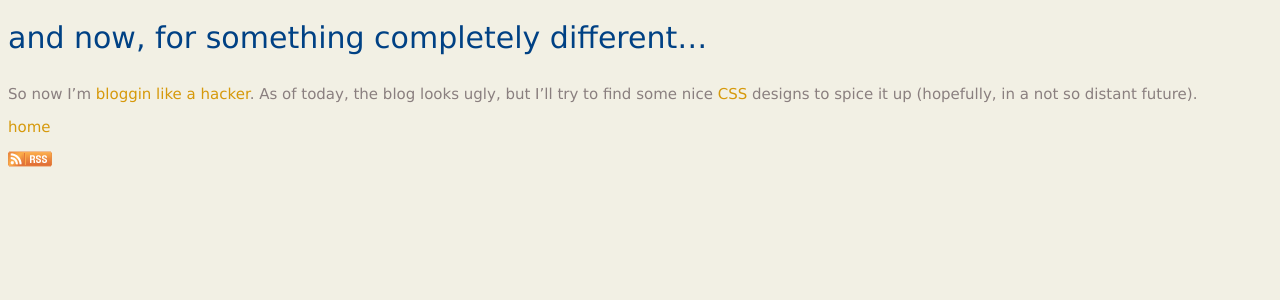
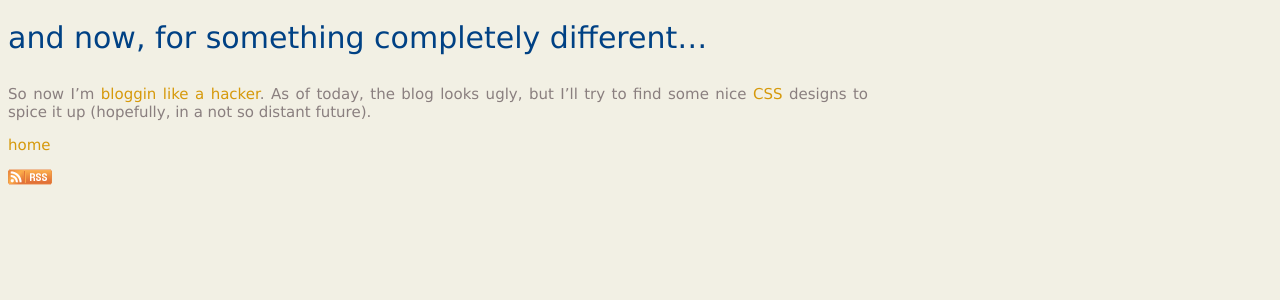
Before and after one commit to ivotron/ivotron.github.io, a Jekyll site: the page built from _posts/2010-11-28-first-post.md, in a window 1280 px wide. Shown: the top 300 px of the page. Built offline with Jekyll 4.4.1, drawn with Linux system fonts in a browser that asks for light colours.

Commit message:
fixing again, last one didn't work

```diff
--- a/css/style.css
+++ b/css/style.css
@@ -45,7 +45,7 @@
 
 /* Content */
 
-#content #disqus_thread {
+#content {
     float: center;
     width: 860px;
 }
@@ -89,6 +89,13 @@
     border-top: 1px dashed #D9EBFF;
 }
 
+/* Disqus */
+
+#disqus_thread {
+    float: center;
+    width: 860px;
+}
+
 /* Footer */
 
 #footer {
```
